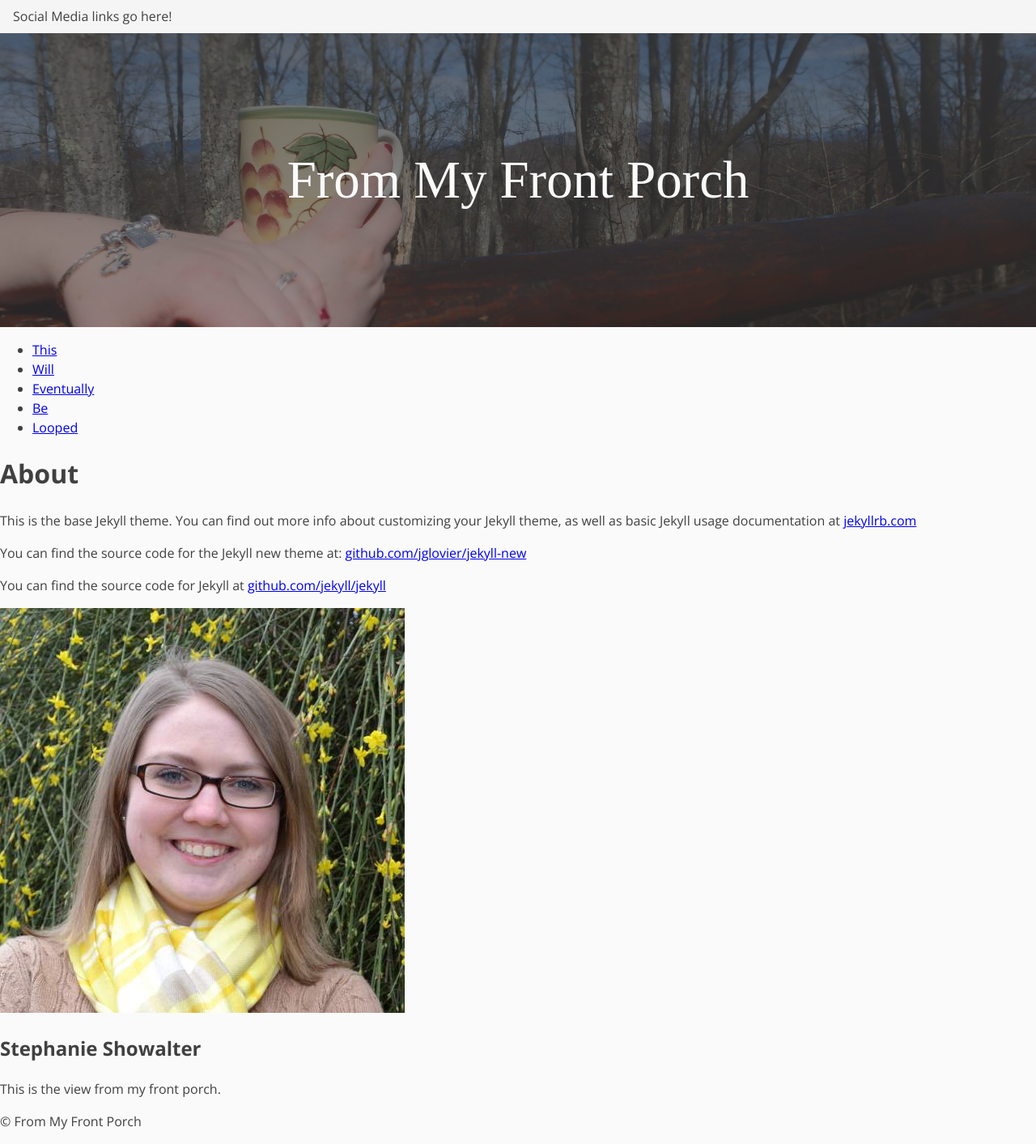
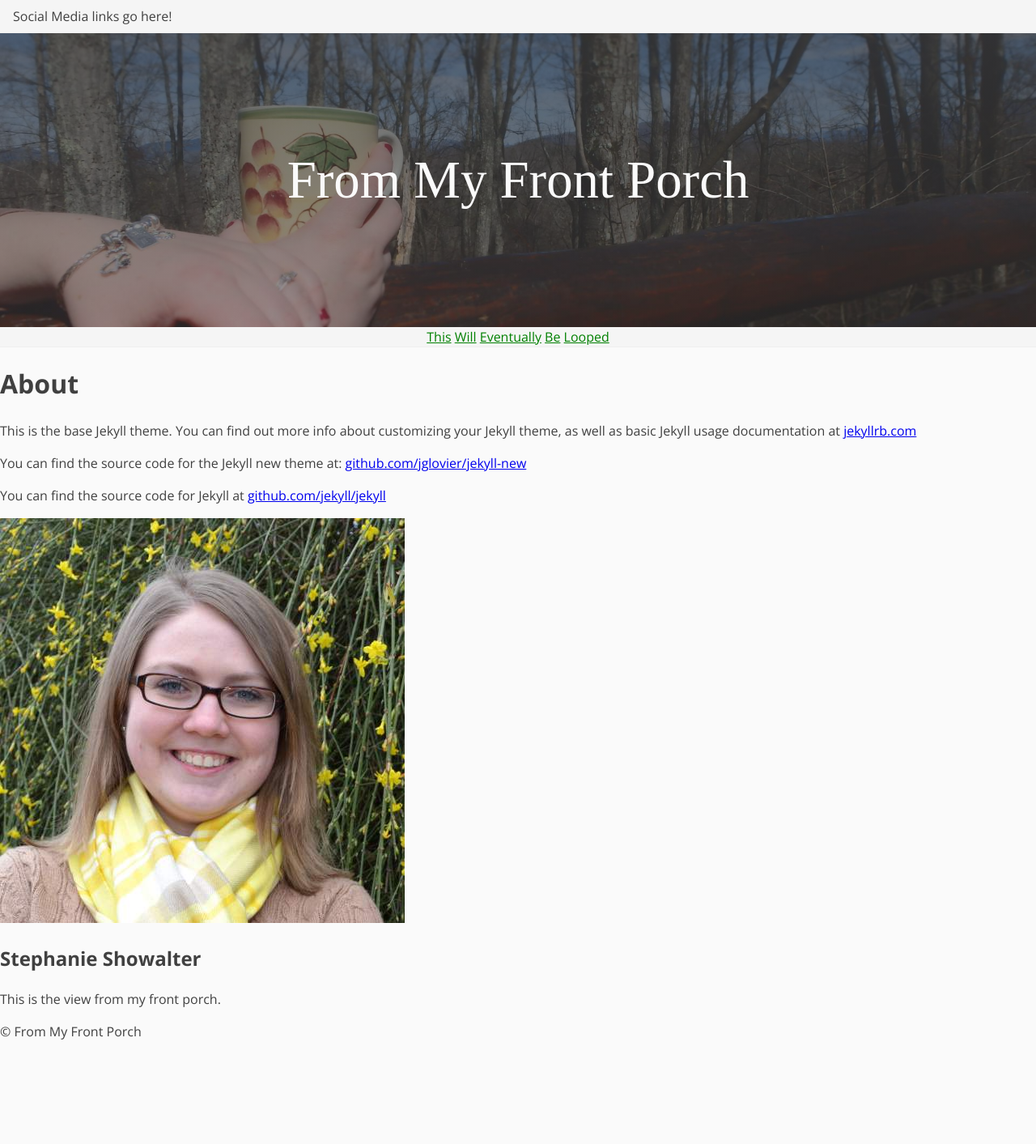
Before and after one commit to orangedaisy/frommyfrontporch, a Jekyll site: the page built from about.md, in a window 1280 px wide. Shown: the whole page at 81% size. Built offline with Jekyll 4.4.1, drawn with Linux system fonts in a browser that asks for light colours; some web fonts are replaced; Markdown is read by kramdown in place of the engine named in the settings; after the commit the page ends 1302 px from its top, so only the background shows below that.

Commit message:
Style site nav

```diff
--- /dev/null
+++ b/_sass/components/_site-nav.scss
@@ -0,0 +1,27 @@
+// ----------
+//
+// site-nav
+//
+// styles for our site-wide navigation
+//
+// ----------
+
+.c-site-nav {
+  background: shade($c-white,2%);
+  border-bottom: 1px solid shade($c-white,5%);
+
+  ul {
+    list-style-type: none;
+    margin: 0;
+    padding: 0;
+    text-align: center;
+  }
+
+  li {
+    display: inline-block;
+  }
+}
+
+.c-site-nav__item {
+  color: green;
+}
--- a/css/style.scss
+++ b/css/style.scss
@@ -24,6 +24,7 @@
 //components
 @import "components/top-bar";
 @import "components/site-header";
+@import "components/site-nav";
 
 //layouts
 @import "layouts/sidebar";
```
